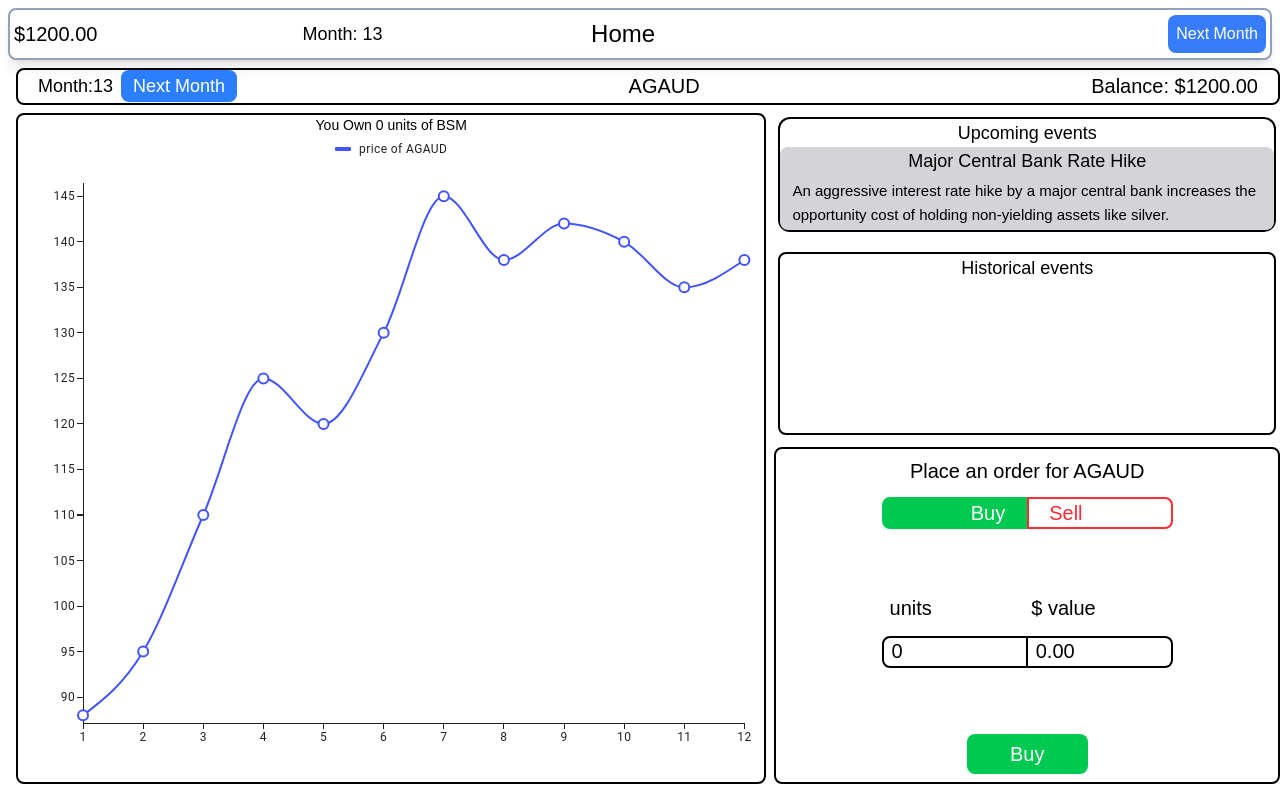
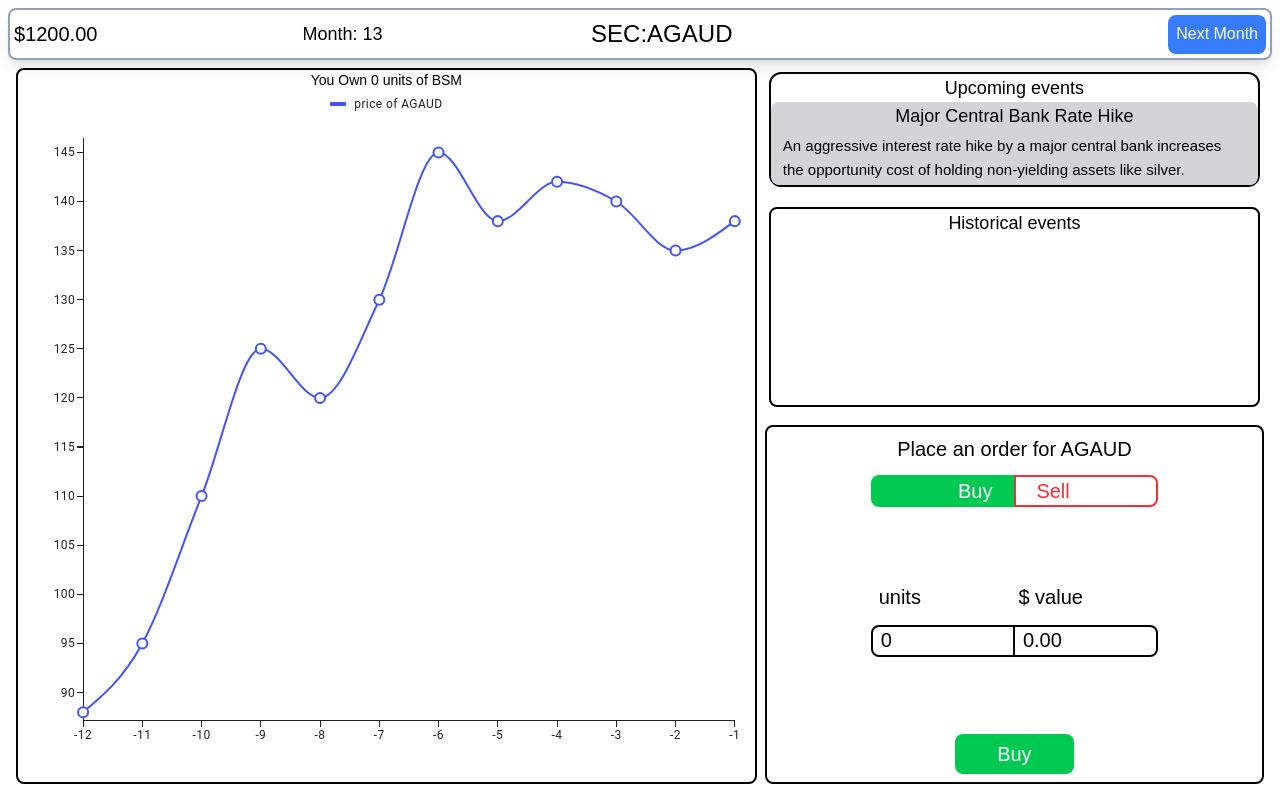
Before and after one commit to TinTanSan/small_game, a Next.js app: page /securities/AGAUD in a window 1280 px wide. Built offline with nearby package versions, Linux system fonts and the light colour scheme.

Commit message:
added useeffect to calculate and change balance whenever holding changes

```diff
--- a/src/app/securities/[ticker]/page.tsx
+++ b/src/app/securities/[ticker]/page.tsx
@@ -1,16 +1,22 @@
 'use client'
 import Banner from '@/app/components/Banner';
 import { BannerDetails } from '@/app/components/Banner';
+import { GameState, GameStateContext } from '@/app/contexts/gameStateContext';
+import { PageContext } from '@/app/contexts/pageContext';
 import { Holding, Security } from '@/interfaces/securities';
-import { getBalance, getHoldings, getMonth, setLocalstorageBalance, setLocalstorageHoldings, setLocalstorageMonth, setUpLocalStorage} from '@/utils/commons';
-import { getSecurity, importSecurities, updateSecurityState } from '@/utils/securities/functions';
+import { getBalance, getHoldings, getMonth, setLocalstorageBalance, setLocalstorageHoldings} from '@/utils/commons';
+import { getSecurity } from '@/utils/securities/functions';
 import { LineChart } from '@mui/x-charts/LineChart';
 import Link from 'next/link';
 import { useParams } from 'next/navigation'
-import React, { useEffect, useState } from 'react'
+import React, { useContext, useEffect, useState } from 'react'
 
 export default function Ticker() {
     let {ticker} = useParams();
+    const pageContext = useContext(PageContext);
+    const gameStateContext = useContext(GameStateContext);
+
+
     const [units, setUnits] = useState("0");
     const [value,setValue]= useState("0.00");
     const [loading, setLoading] = useState(true);
@@ -25,17 +31,21 @@
     const [showBanner, setShowBanner] = useState(false);
     useEffect(()=>{
         setLoading(true)
-        setUpLocalStorage();
+        pageContext?.setPage("SEC:"+ticker?.toString().toUpperCase())
         if (ticker){
-            const sec = getSecurity(ticker.toString());
+            const sec = getSecurity(ticker.toString())
+
             if (sec === undefined){
                 setLoading(false);
                 return;
             }
+            setHolding(getHoldings().find(x=>x.ticker===sec.ticker));
             setMonth(getMonth());
             setBalance(getBalance());
+            setLoading(false);
         }
     },[])
+
 
     useEffect(()=>{
         setLoading(true)
@@ -48,18 +58,34 @@
             setSecurity(sec);
             setHolding(getHoldings().find(x=>x.ticker===security?.ticker));
         }
-    },[month])
+    },[gameStateContext?.gameState?.month])
 
-    const handleNextMonth = ()=>{
-        updateSecurityState(importSecurities());
-        setMonth(prev=>{
-          const n = prev +1;
-          setLocalstorageMonth(n);
-          const bal = getBalance() + 100
-          setLocalstorageBalance(bal)
-          return n
-        })
-    }
+    useEffect(()=>{
+        if (security!==undefined && units !== "0" && value !=="0.00"){
+            gameStateContext?.setGameState(
+                    (prev)=>
+                        {
+                            if (prev !==undefined){
+                                const gs:GameState = JSON.parse(JSON.stringify(prev));
+                                gs.balance = balance;
+                                setLocalstorageBalance(balance)
+                                gs.holdings = getHoldings()
+                                setLocalstorageHoldings(gs.holdings)
+                                return gs
+                            }
+                            return undefined
+                        }
+
+                );
+            setBannerDetails({text:(isBuy?"bought ":"sold ")+units+" units of "+security?.ticker, isGood:true})
+            setShowBanner(true)
+            setUnits('0');
+            setValue('0.00');
+            setUnitAlert(false);
+        }
+
+    }, [holding])
+
     const handleChange = (e:React.ChangeEvent<HTMLInputElement>)=>{
         if (security === undefined){
             console.error("security not loaded correctly")
@@ -140,46 +166,35 @@
             // because they are interconnected inputs
             return;
         }
-        const holdings = getHoldings();
-        const holding = holdings.findIndex(x=>x.ticker===security.ticker);
+        const holdings = gameStateContext?.gameState?.holdings || [];
+        let holdingIdx = holdings.findIndex(x=>x.ticker===security.ticker);
         if (Number.isInteger(u) && !Number.isNaN(v)){
             if (isBuy){
-                if (holding !==-1){
+                if (holdingIdx !==-1){
                     // we own this stock
-                    const new_total_units = holdings[holding].units + u;
-                    holdings[holding].averagePrice = parseFloat((((holdings[holding].averagePrice*holdings[holding].units) + (v)) / (holdings[holding].units + u)).toFixed(2))
-                    holdings[holding].units = new_total_units;
+                    const new_total_units = holdings[holdingIdx].units + u;
+                    holdings[holdingIdx].averagePrice = parseFloat((((holdings[holdingIdx].averagePrice*holdings[holdingIdx].units) + (v)) / (holdings[holdingIdx].units + u)).toFixed(2))
+                    holdings[holdingIdx].units = new_total_units;
                 }else{
                     // we don't own this stock
                     holdings.push({averagePrice:security.priceHistory[security.priceHistory.length-1], units:u,ticker:security.ticker})
+                    holdingIdx = holdings.length-1;
                 }
-                setBalance(prev=>{
-                    const new_balance = prev - v;
-                    setLocalstorageBalance(new_balance)
+                setBalance(prev=>prev-(v));
+                setHolding(holdings[holdingIdx]);
+                setLocalstorageHoldings(holdings)
+            }else{
+                if (holdingIdx !== -1){
+                    const new_units = holdings[holdingIdx].units - u;
+                    if (new_units ==0){
+                        holdings.splice(holdingIdx,1)
+                    }else{
+                        holdings[holdingIdx].units = new_units;
+                    }
+                    setBalance(prev=>prev+(v));
+                    setHolding(holdings[holdingIdx]);
                     setLocalstorageHoldings(holdings);
-                    setHolding(getHoldings().find(x=>x.ticker===security?.ticker))
-                    setBannerDetails({text:"bought "+u+" units of "+security.ticker, isGood:true})
-                    setShowBanner(true)
-                    return new_balance;
-                })
-            }else{
-                if (holding !== -1){
-                    const new_units = holdings[holding].units - u;
-                    if (new_units ==0){
-                        holdings.splice(holding,1)
-                    }else{
-                        holdings[holding].units = new_units;
-                    }
-                    setBalance(prev=>{
-                        const new_balance = prev + v;
-                        setLocalstorageBalance(new_balance);
-                        setLocalstorageHoldings(holdings);
-                        setHolding(getHoldings().find(x=>x.ticker===security?.ticker))
-                        setBannerDetails({text:"sold "+u+" units of "+security.ticker, isGood:true})
-                        setShowBanner(true)
-                        return new_balance
-                    })
-                }else if (holding === -1 && u > 0){
+                }else if (holdingIdx === -1 && u > 0){
                     // sell, units were greater than 0 and holding for current security was not found
                     setBannerDetails({text:"Sell not allowed, you do not own this share", isGood:false})
                     setShowBanner(true)
@@ -187,9 +202,7 @@
                 // sell but units were 0 do nothing
             }
         }
-        setUnits('0');
-        setValue('0.00');
-        setUnitAlert(false);
+
     }
 
     if (security === undefined && !loading){
@@ -201,22 +214,9 @@
         )
     }else{
         return (
-            <div className='flex flex-col w-screen h-screen overflow-hidden justify-center items-center text-xl gap-2 p-2'>
+            <div className='flex flex-col w-full h-full overflow-hidden justify-center items-center text-xl gap-2 p-2'>
                 { showBanner && <Banner bannerDetails={bannerDetails} setShow={setShowBanner}/>}
                 <title>{security?.ticker}</title>
-                <div className='flex w-full h-10 border-2 rounded-lg justify-between px-5 items-center'>
-                    <div className='flex gap-2 text-lg items-center'>
-                        <div>Month:{month}</div>
-                        <button onClick={()=>{handleNextMonth()}} className='flex h-8 text-lg items-center justify-center bg-blue-500 text-white px-3 rounded-lg'>Next Month</button>
-                    </div>
-                    <div className='flex'>
-                        {security?.ticker.toUpperCase()}
-                    </div>
-
-                    <div className='flex '>
-                        <div>Balance: ${balance.toFixed(2)}</div>
-                    </div>
-                </div>
                 {(security !==undefined) &&
                 <div className='flex w-full h-full flex-row gap-2'>
                     {/* left side */}
```
